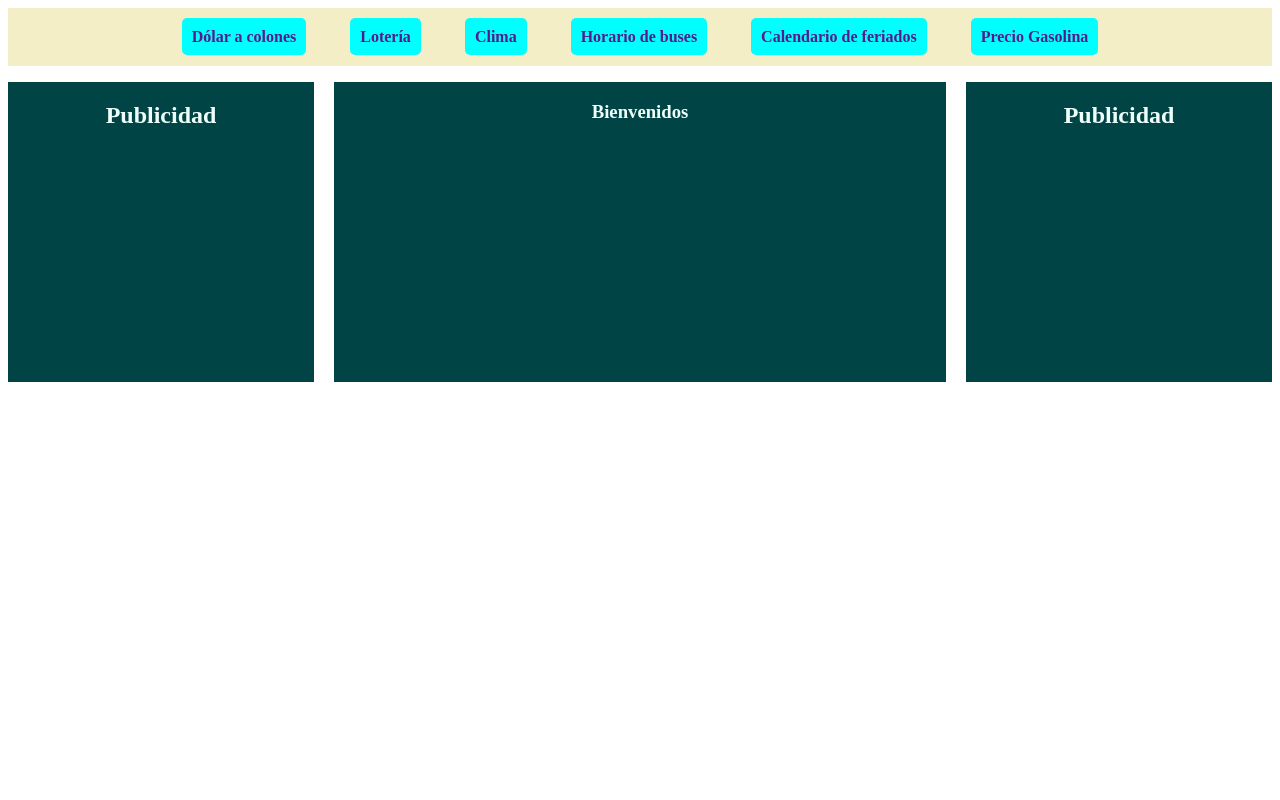
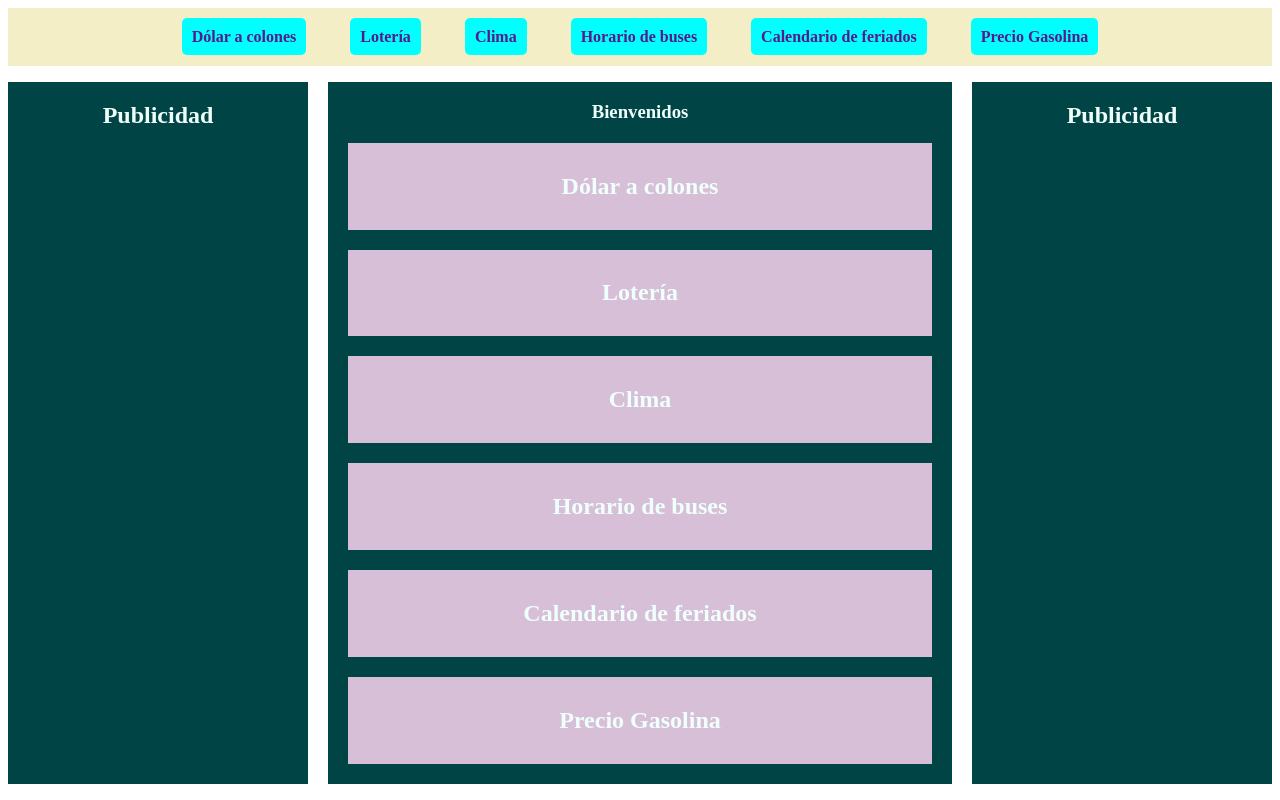
Before and after one commit to ArayaJ/PaginaServicios, a website built with webpack: page public/index.html in a window 1280 px wide. Built offline with nearby package versions, Linux system fonts and the light colour scheme.

Commit message:
Template

```diff
--- a/public/Estilos/styles.css
+++ b/public/Estilos/styles.css
@@ -26,19 +26,28 @@
 }
 .Main{
     display: grid;
-    grid-template-columns: 1fr 2fr 1fr;
-    grid-template-rows: 300px auto 300px;
+    grid-template-columns: 300px 2fr 300px;
+    grid-template-rows: auto;
     grid-gap: 20px;
     margin-top: 0;
 
 }
 
+
 .Main article {
     background-color: #004445;
     margin: 0;
+    height: auto;
 
 }
  h1, h2 {
 color: #effffb;
 text-align: center;
 }
+
+.Main article div {
+    margin: 20px;
+    background-color: thistle;
+    padding: 10px;
+
+}
--- a/public/index.html
+++ b/public/index.html
@@ -20,18 +20,35 @@
      </ul>
  </Nav>
  <section class="Main">
-    <article><div>
+    <article class="item1">
         <h2>Publicidad</h2>
 
-    </div></article>
-    <article><div>
+    </article>
+    <article>
         <h1>Bienvenidos</h1>
-
-    </div></article>
-    <article><div>
+        <div>
+            <h2>Dólar a colones</h2>
+        </div>
+        <div>
+            <h2>Lotería</h2>
+        </div>
+        <div>
+            <h2>Clima</h2>
+        </div>
+        <div>
+            <h2>Horario de buses</h2>
+        </div>
+        <div>
+            <h2>Calendario de feriados</h2>
+        </div>
+        <div>
+            <h2>Precio Gasolina</h2>
+        </div>
+    </article>
+    <article class="item2">
         <h2>Publicidad</h2>
 
-    </div></article>
+ </article>
  </section>
  <footer></footer>
     <script type="text/javascript" src="bundle.js"></script>
```
